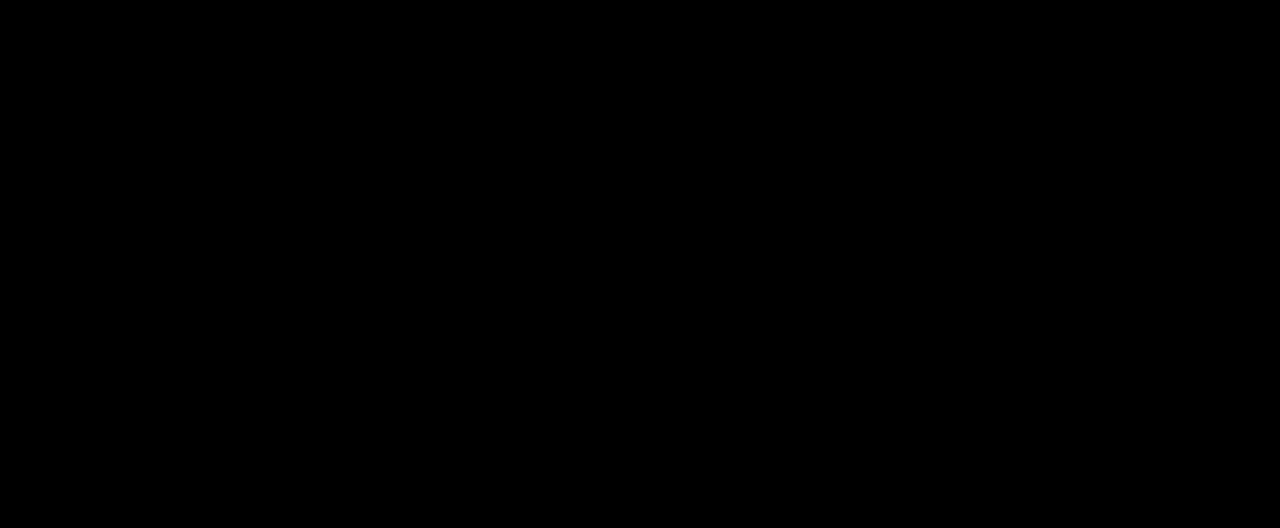
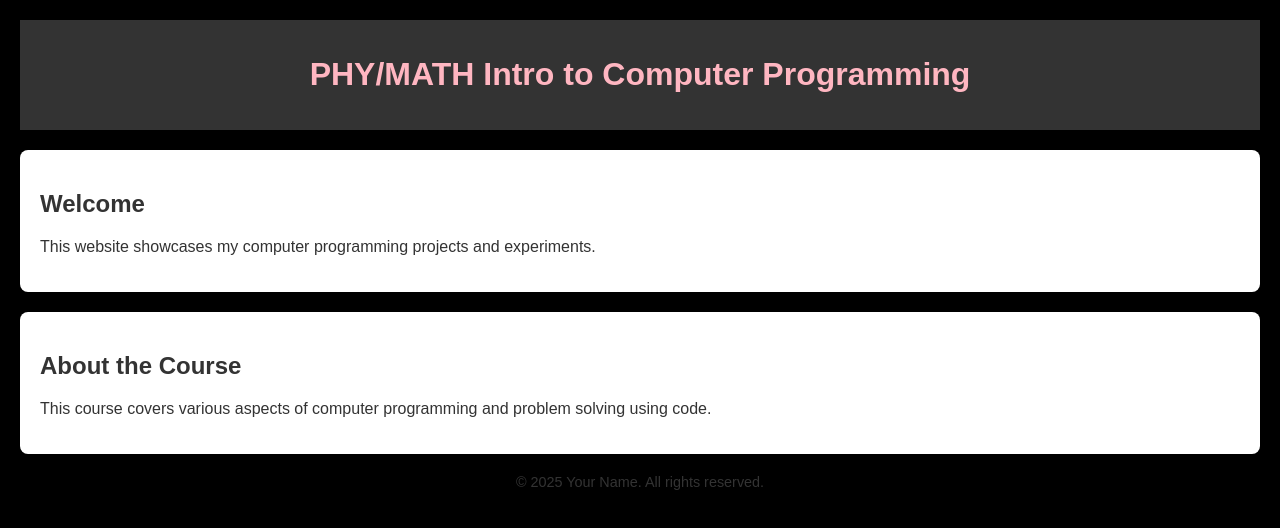
Before and after one commit to zainab-ghann0um/zainab-ghann0um.github.io, a plain HTML site: page index.html in a window 1280 px wide. Drawn offline with Linux system fonts and the light colour scheme.

Commit message:
Update index.html

```diff
--- a/index.html
+++ b/index.html
@@ -17,7 +17,43 @@
       text-align: center;
     }
     h1 {
-      color: lightpink; /* Title text in light pink */
+      color: lightpink !important; /* Ensures the title is light pink */
     }
     section {
       background: white; /* Sections with white background */
+      margin: 20px 0;
+      padding: 20px;
+      border-radius: 8px;
+      box-shadow: 0 0 5px rgba(0,0,0,0.1);
+    }
+    h2, p {
+      color: #333;
+    }
+    footer {
+      text-align: center;
+      margin-top: 20px;
+      font-size: 0.9em;
+      color: #555;
+    }
+  </style>
+</head>
+<body>
+  <header>
+    <h1>PHY/MATH Intro to Computer Programming</h1>
+  </header>
+
+  <section>
+    <h2>Welcome</h2>
+    <p>This website showcases my computer programming projects and experiments.</p>
+  </section>
+
+  <section>
+    <h2>About the Course</h2>
+    <p>This course covers various aspects of computer programming and problem solving using code.</p>
+  </section>
+
+  <footer>
+    <p>&copy; 2025 Your Name. All rights reserved.</p>
+  </footer>
+</body>
+</html>
```
